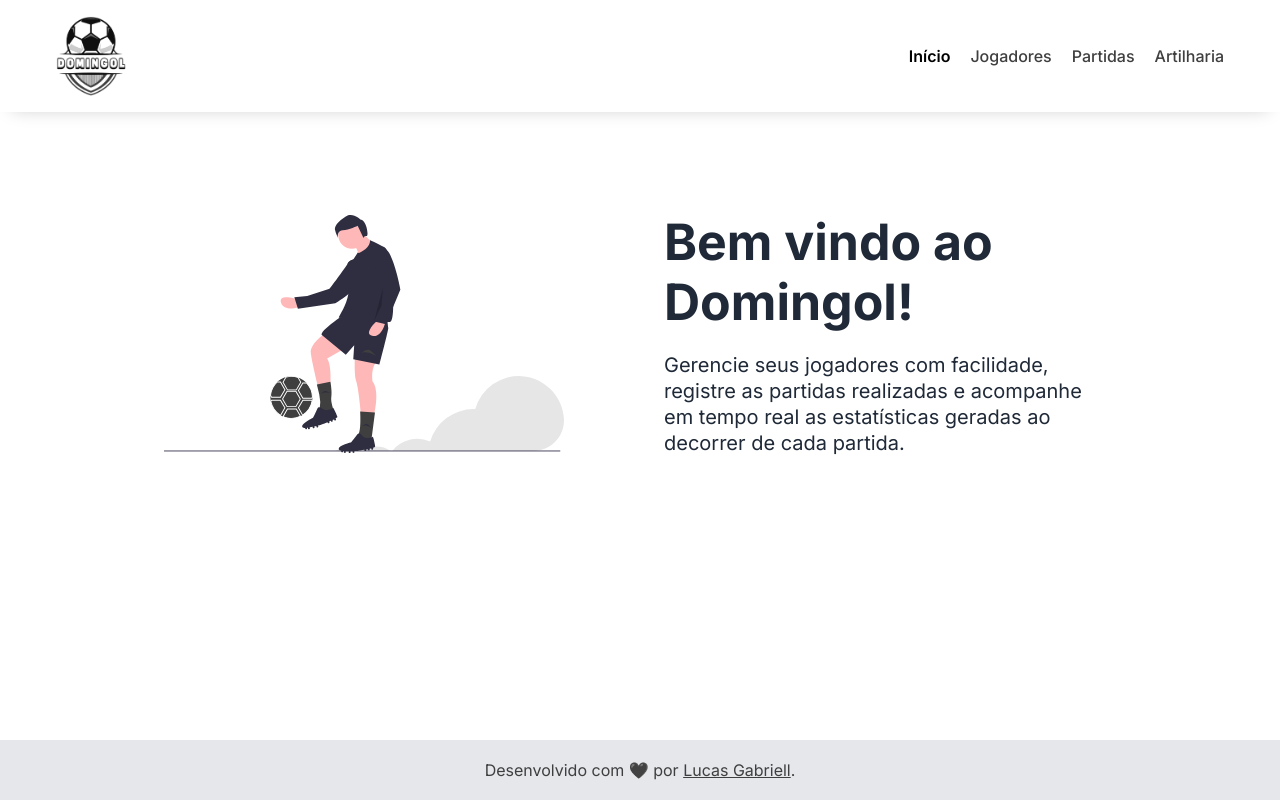
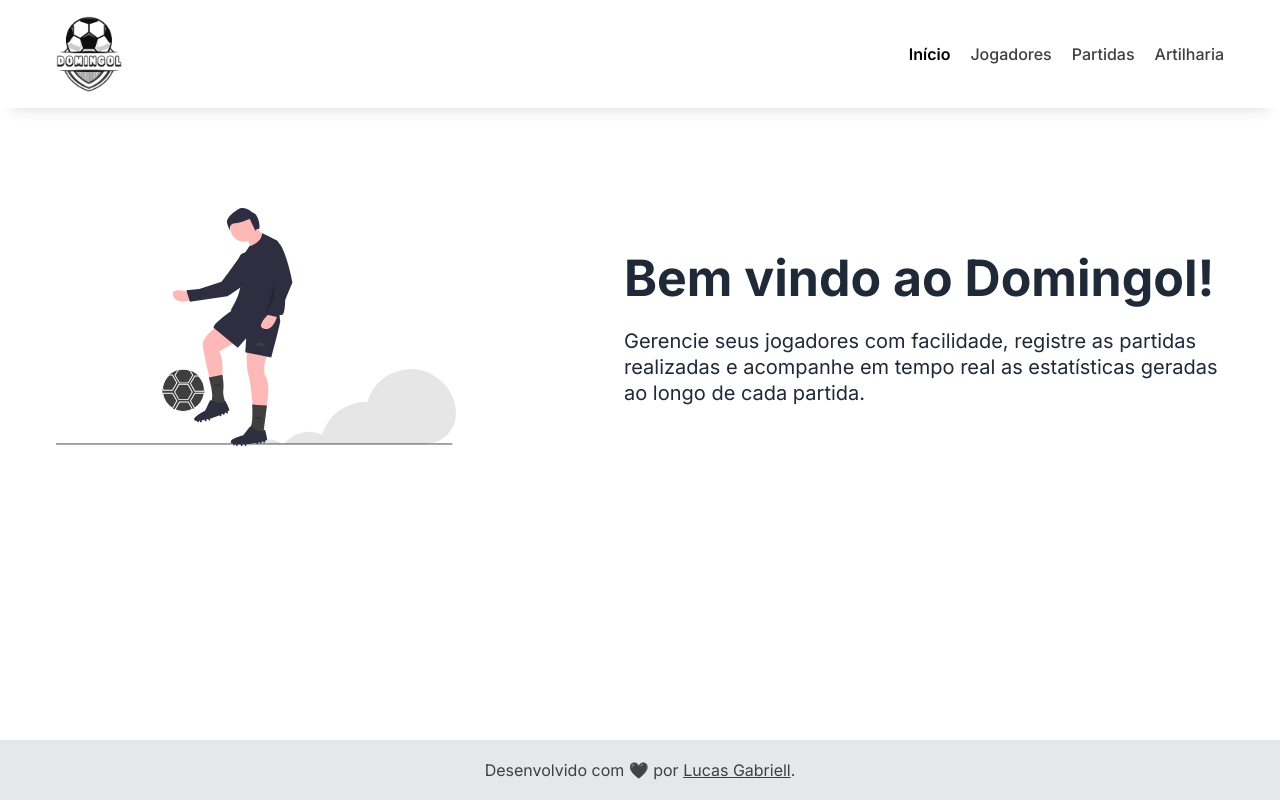
Before and after one commit to lucasgabriell97/domingol, a React (Vite) app: page / in a window 1280 px wide. Built offline with nearby package versions, Linux system fonts and the light colour scheme.

Commit message:
feat: add menu mobile

```diff
--- a/src/layouts/Header/Header.tsx
+++ b/src/layouts/Header/Header.tsx
@@ -2,10 +2,34 @@ import React from "react";
 import * as S from "./styles";
 
 import Logo from "../../assets/images/Logo.png";
+import { Menu, X } from 'lucide-react';
 
 import { NavLink } from "react-router";
 
 export const Header: React.FC = () => {
+  const [isMenuOpen, setIsMenuOpen] = React.useState(false);
+
+  React.useEffect(() => {
+    function handleResize() {
+      if (window.innerWidth >= 768) {
+        setIsMenuOpen(false);
+      }
+    };
+
+    window.addEventListener("resize", handleResize);
+    handleResize();
+
+    return () => {
+      window.removeEventListener("resize", handleResize);
+    };
+  }, []);
+
+  React.useEffect(() => {
+    document.body.style.overflowY = isMenuOpen ? "hidden" : "auto";
+  }, [isMenuOpen]);
+
+  const handleLinkClick = () => setIsMenuOpen(false);
+
   return (
     <S.Header>
       <S.HeaderContainer>
@@ -13,12 +37,17 @@ export const Header: React.FC = () => {
           <S.Logo src={Logo} alt="Logo da Domingol" />
         </NavLink>
 
-        <S.Navbar>
-          <S.LinkList>
+        <S.MenuToggle onClick={() => setIsMenuOpen((prev) => !prev)}>
+          {isMenuOpen ? <X size={30} /> : <Menu size={30} />}
+        </S.MenuToggle>
+
+        <S.Navbar $isMobileOpen={isMenuOpen}>
+          <S.LinkList $isMobileOpen={isMenuOpen}>
             <S.LinkListItem>
               <NavLink
                 to="/"
                 className={({ isActive }) => (isActive ? "active" : "")}
+                onClick={handleLinkClick}
               >
                 Início
               </NavLink>
@@ -27,6 +56,7 @@ export const Header: React.FC = () => {
               <NavLink
                 to="/jogadores"
                 className={({ isActive }) => (isActive ? "active" : "")}
+                onClick={handleLinkClick}
               >
                 Jogadores
               </NavLink>
@@ -35,6 +65,7 @@ export const Header: React.FC = () => {
               <NavLink
                 to="/partidas"
                 className={({ isActive }) => (isActive ? "active" : "")}
+                onClick={handleLinkClick}
               >
                 Partidas
               </NavLink>
@@ -43,6 +74,7 @@ export const Header: React.FC = () => {
               <NavLink
                 to="/artilharia"
                 className={({ isActive }) => (isActive ? "active" : "")}
+                onClick={handleLinkClick}
               >
                 Artilharia
               </NavLink>
--- a/src/layouts/Header/styles.ts
+++ b/src/layouts/Header/styles.ts
@@ -8,17 +8,14 @@ export const Header = styled.header`
 
 export const HeaderContainer = styled.div`
   display: flex;
-  flex-direction: column;
   align-items: center;
-  gap: 3rem;
+  justify-content: space-between;
 
-  padding: 2.4rem 2.4rem;
   max-width: 1216px;
+  padding: 1rem 2.4rem;
   margin: 0 auto;
 
   @media (width >= 768px) {
-    flex-direction: row;
-    justify-content: space-between;
     padding: 1.6rem 2.4rem;
   }
 `
@@ -27,22 +24,64 @@ export const Logo = styled.img`
   width: 7rem;
 `
 
-export const Navbar = styled.nav``
+export const MenuToggle = styled.button`
+  display: flex;
+  align-items: center;
+  justify-content: center;
 
-export const LinkList = styled.ul`
-  display: flex;
-  flex-direction: column;
-  align-items: center;
-  gap: 1.5rem;
+  width: 5rem;
+  height: 5rem;
+  background-color: var(--gray-200);
+  border: 3px solid var(--gray-300);
+  border-radius: 50%;
+  cursor: pointer;
 
   @media (width >= 768px) {
+    display: none;
+  }
+
+  svg {
+    color: var(--gray-500);
+  }
+`;
+
+export const Navbar = styled.nav<{ $isMobileOpen: boolean }>`
+  display: ${({ $isMobileOpen }) => ($isMobileOpen ? "flex" : "none")};
+  flex-direction: column;
+  background-color: var(--gray-200);
+  width: 100%;
+  height: 100%;
+  position: absolute;
+  top: 100px;
+  left: 0;
+  right: 0;
+  bottom: 0;
+  z-index: 1000;
+
+  @media (width >= 768px) {
+    position: static;
+    display: flex;
     flex-direction: row;
+    justify-content: flex-end;
+    height: auto;
+    background-color: transparent;
+  }
+`
+
+export const LinkList = styled.ul<{ $isMobileOpen: boolean }>`
+  display: flex;
+  flex-direction: ${({ $isMobileOpen }) => ($isMobileOpen ? "column" : "row")};
+  align-items: center;
+  gap: 5rem;
+  margin-top: ${({ $isMobileOpen }) => ($isMobileOpen ? "8rem" : "0")};
+
+  @media (width >= 768px) {
     gap: 2rem;
   }
 `
 
 export const LinkListItem = styled.li`
-  font-size: 1.4rem;
+  font-size: 1.8rem;
 
   @media (width >= 768px) {
     font-size: 1.6rem;
--- a/src/pages/Home/Home.tsx
+++ b/src/pages/Home/Home.tsx
@@ -16,9 +16,7 @@ export const Home: React.FC = () => {
           <S.IntroductionContainer>
             <S.IntroductionTitle>Bem vindo ao Domingol!</S.IntroductionTitle>
             <S.IntroductionDescription>
-              Gerencie seus jogadores com facilidade, registre as partidas
-              realizadas e acompanhe em tempo real as estatísticas geradas ao
-              decorrer de cada partida.
+              Gerencie seus jogadores com facilidade, registre as partidas realizadas e acompanhe em tempo real as estatísticas geradas ao longo de cada partida.
             </S.IntroductionDescription>
           </S.IntroductionContainer>
         </S.IntroductionHome>
--- a/src/pages/Home/styles.ts
+++ b/src/pages/Home/styles.ts
@@ -5,7 +5,7 @@ export const HomeMain = styled.main`
 
     @media (width >= 768px) {
       padding: 10rem 2.4rem 4rem 2.4rem !important;
-      max-width: 1000px !important;
+      max-width: 1216px !important;
     }
 `
 
@@ -19,6 +19,7 @@ export const IntroductionHome = styled.div`
 
   @media (width >= 1024px) {
     flex-direction: row;
+    justify-content: space-between;
     gap: 10rem;
   }
 `
```
